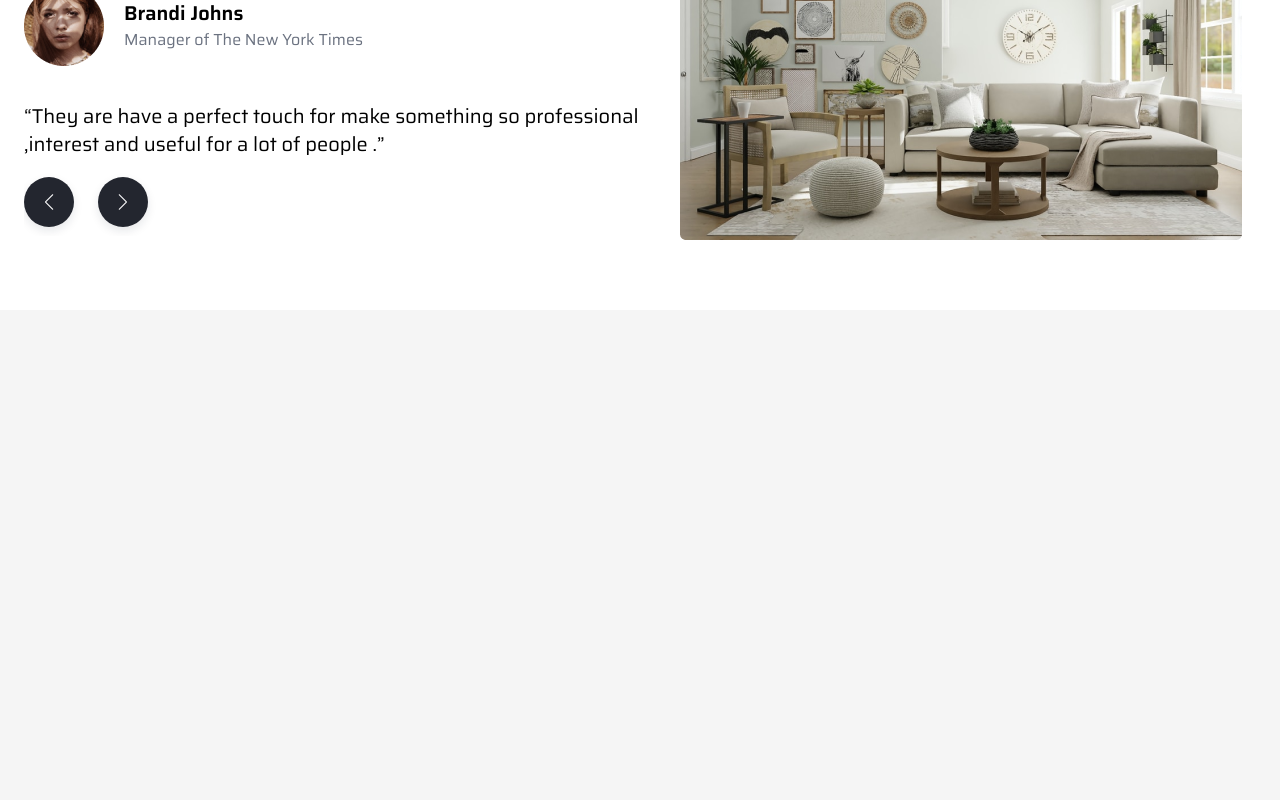
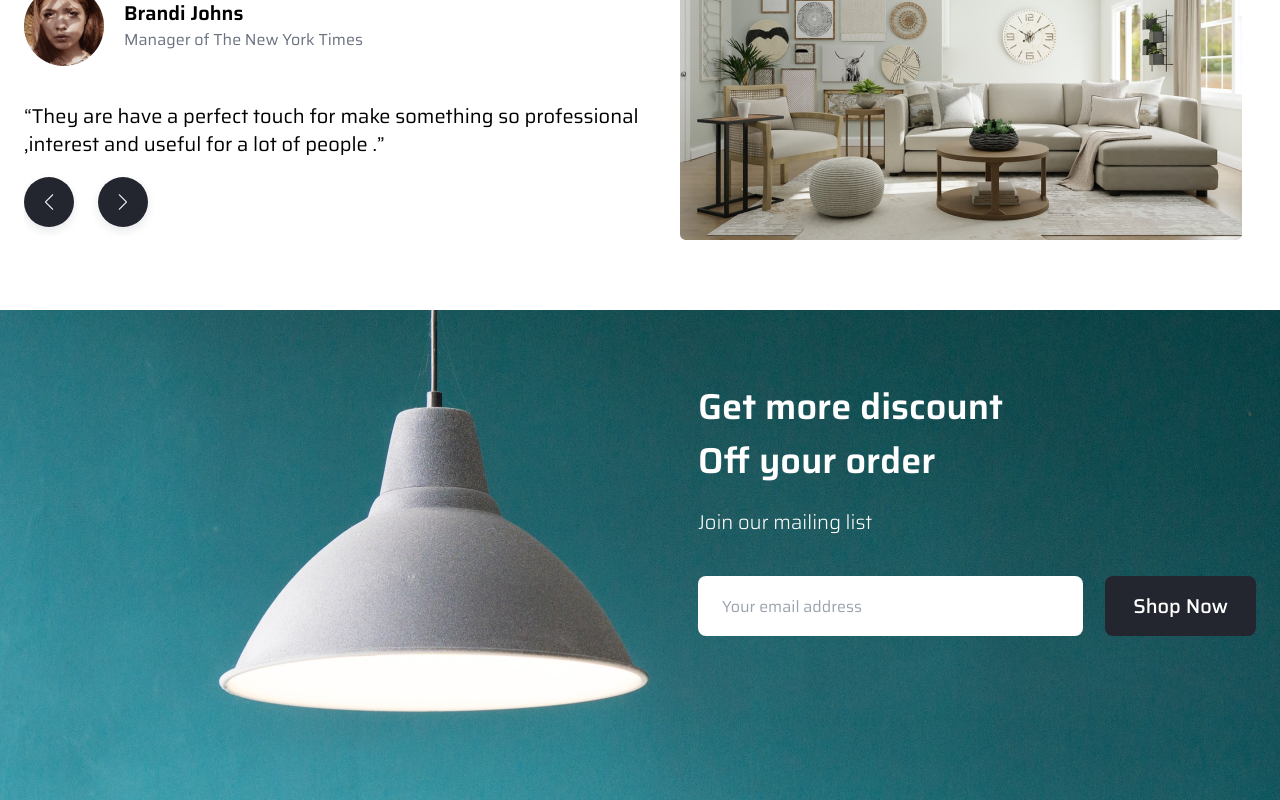
Before and after one commit to manlikeganga19/FurnitureLand, a React (Create React App) app: page / in a window 1280 px wide. Shown: the part 4372-5172 px from the top of the page. Before the commit the page ends 4682 px from the top, so only its background shows below. Built offline with nearby package versions, Linux system fonts and the light colour scheme; the HTML template or start-up script is replaced by a standard one.

Commit message:
worked on the nesletter component

```diff
--- a/src/App.js
+++ b/src/App.js
@@ -5,6 +5,8 @@
 import FeaturesSecond from "./components/FeaturesSecond";
 import Products from './components/Products';
 import Testimonial from './components/Testimonial'
+import Newsletter from './components/Newsletter'
+
 
 const App = () => {
   return (
@@ -15,6 +17,7 @@
       <FeaturesSecond/>
       <Products/>
       <Testimonial/>
+      <Newsletter/>
     </div>
   );
 };
--- a/src/components/Newsletter.js
+++ b/src/components/Newsletter.js
@@ -1,7 +1,20 @@
 import React from 'react';
+import {newsletter} from '../data';
 
 const Newsletter = () => {
-  return <div>Newsletter</div>;
+  const {title, subtitle, placeholder, buttonText} = newsletter;
+  return <section className='section bg-newsletter min-h-[490px]'>
+    <div className='container mx-auto flex justify-center lg:justify-end'>
+      <div className='w-full max-w-[558px] text-center text-white lg:text-left'>
+        <h2 className='text-4xl font-semibold max-w-[350px] mx-auto lg:mx-0 mb-5 leading-normal'>{title}</h2>
+        <p className='text-xl font-light mb-10'>{subtitle}</p>
+        <div className='flex flex-col lg:flex-row gap-[22px]'>
+          <input className='h-[60px] px-6 outline-none placeholder:text-gray-400 text-gray-600 rounded-lg lg:flex-1' type='text' placeholder={placeholder}/>
+          <button className='bg-primary h-[60px] hover:bg-slate-900 px-7 rounded-lg font-medium text-xl transition'>{buttonText}</button>
+        </div>
+      </div>
+    </div>
+  </section>;
 };
 
 export default Newsletter;
```
